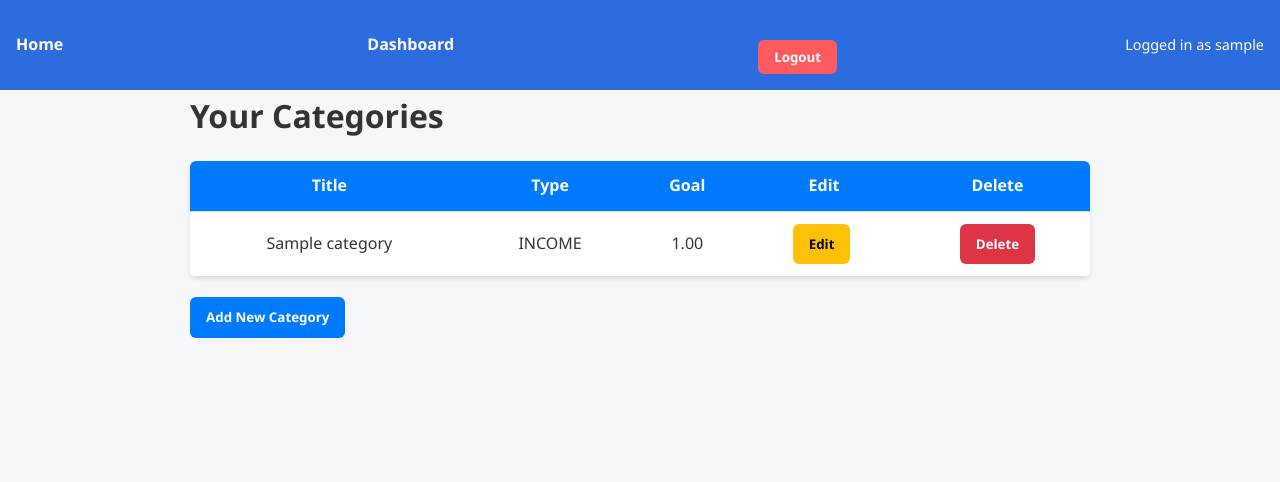
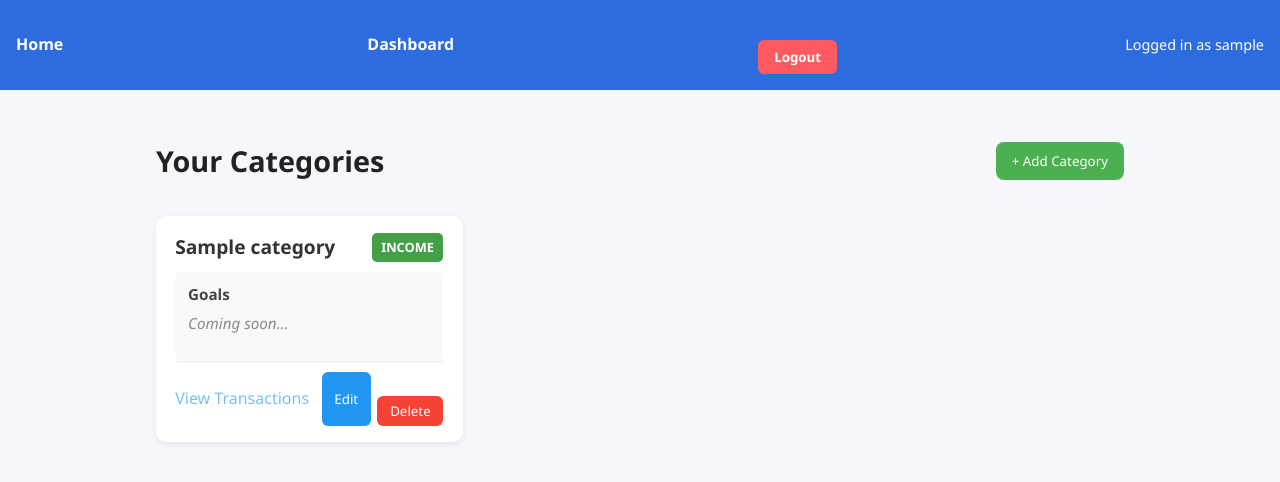
Before and after one commit to familycrest/personal-finance-tracker, a Django app: page /finances/categories/ in a window 1280 px wide. Shown: the top 482 px of the page. Run offline with Django 5.2, Linux system fonts and the light colour scheme; a user stored in the database is signed in; tables that the repository leaves empty hold one stand-in row (values such as "Sample post").

Commit message:
Changes before connecting with goals and transactions

```diff
--- a/apps/finances/forms.py
+++ b/apps/finances/forms.py
@@ -6,7 +6,7 @@ from .models import Category
 class CategoryForm(forms.ModelForm):
     class Meta:
         model = Category
-        fields = ["name", "entry_type", "goal"]
+        fields = ["name", "entry_type"]
         widgets = {
             "name": forms.TextInput(
                 attrs={
@@ -21,14 +21,14 @@ class CategoryForm(forms.ModelForm):
                     "id": "category-type",
                 }
             ),
-            "goal": forms.NumberInput(
-                attrs={
-                    "placeholder": "$---.--",
-                    "class": "form-control",
-                    "id": "category-goal",
-                }
-            ),
         }
+        # "goal": forms.NumberInput(
+        #     attrs={
+        #         "placeholder": "$---.--",
+        #         "class": "form-control",
+        #         "id": "category-goal",
+        #     }
+        # ),
 
 
 # class EditCategoryForm(forms.ModelForm):
--- a/apps/finances/static/finances/css/categories.css
+++ b/apps/finances/static/finances/css/categories.css
@@ -1,4 +1,191 @@
-body {
+.categories-wrapper {
+    max-width: 1000px;
+    margin: 2rem auto;
+    padding: 1rem;
+    font-family: "Inter", sans-serif;
+}
+
+.header-row {
+    display: flex;
+    justify-content: space-between;
+    align-items: center;
+    margin-bottom: 2rem;
+}
+
+.header-row h1 {
+    font-size: 1.8rem;
+    color: #222;
+}
+
+.add-button {
+    padding: 0.6rem 1rem;
+    border: none;
+    border-radius: 8px;
+    background-color: #4caf50;
+    color: white;
+    font-weight: 500;
+    cursor: pointer;
+    transition: background 0.3s ease;
+}
+
+.add-button:hover {
+    background-color: #43a047;
+}
+
+.categories-grid {
+    display: grid;
+    grid-template-columns: repeat(auto-fill, minmax(280px, 1fr));
+    gap: 1.5rem;
+}
+
+.category-card {
+    background: #fff;
+    border-radius: 10px;
+    box-shadow: 0 2px 6px rgba(0, 0, 0, 0.08);
+    padding: 1rem 1.2rem;
+    display: flex;
+    flex-direction: column;
+    justify-content: space-between;
+    transition: box-shadow 0.25s ease, transform 0.2s ease;
+}
+
+.category-card:hover {
+    transform: translateY(-3px);
+    box-shadow: 0 6px 14px rgba(0, 0, 0, 0.12);
+}
+
+.category-header {
+    display: flex;
+    justify-content: space-between;
+    align-items: center;
+    margin-bottom: 0.5rem;
+}
+
+.category-header h2 {
+    font-size: 1.2rem;
+    color: #333;
+    margin: 0;
+}
+
+.category-type {
+    padding: 0.25rem 0.6rem;
+    border-radius: 5px;
+    font-size: 0.8rem;
+    color: white;
+    text-transform: uppercase;
+    font-weight: 600;
+}
+
+.category-type.expense {
+    background-color: #e53935;
+}
+
+.category-type.income {
+    background-color: #43a047;
+}
+
+.goal-text {
+    font-size: 0.95rem;
+    color: #555;
+    margin: 0.2rem 0 1rem 0;
+}
+
+.category-actions {
+    display: flex;
+    justify-content: space-between;
+    align-items: center;
+    border-top: 1px solid #eee;
+    padding-top: 0.6rem;
+}
+
+.view-transactions {
+    text-decoration: none;
+    color: #2196f3;
+    font-weight: 500;
+}
+
+.view-transactions:hover {
+    text-decoration: underline;
+}
+
+.button-group {
+    display: flex;
+    gap: 0.4rem;
+}
+
+.edit-button,
+.delete-button {
+    padding: 0.4rem 0.8rem;
+    border: none;
+    border-radius: 6px;
+    cursor: pointer;
+    font-weight: 500;
+    transition: background 0.2s ease;
+}
+
+.edit-button {
+    background-color: #2196f3;
+    color: #fff;
+}
+
+.edit-button:hover {
+    background-color: #1976d2;
+}
+
+.delete-button {
+    background-color: #f44336;
+    color: #fff;
+}
+
+.delete-button:hover {
+    background-color: #d32f2f;
+}
+
+.no-categories {
+    grid-column: 1 / -1;
+    text-align: center;
+    color: #777;
+    font-style: italic;
+}
+
+.category-goals {
+    margin-top: 0.6rem;
+    background: #f8f9fa;
+    border-radius: 6px;
+    padding: 0.6rem 0.8rem;
+}
+
+.category-goals h4 {
+    font-size: 0.95rem;
+    color: #444;
+    margin-bottom: 0.3rem;
+}
+
+.category-goals ul {
+    list-style-type: none;
+    padding: 0;
+    margin: 0;
+}
+
+.category-goals li {
+    font-size: 0.9rem;
+    color: #555;
+    padding: 0.2rem 0;
+}
+
+.category-goals em {
+    color: #888;
+}
+
+.view-transactions.disabled {
+    opacity: 0.6;
+    pointer-events: none;
+    cursor: not-allowed;
+}
+
+
+
+/* body {
   font-family: Arial, sans-serif;
   background: #f9f9f9;
   margin: 0;
@@ -79,4 +266,4 @@ dialog {
   display: flex;
   justify-content: flex-end;
   gap: 10px;
-}
+} */
--- a/apps/finances/static/finances/js/categories.js
+++ b/apps/finances/static/finances/js/categories.js
@@ -1,34 +1,85 @@
+// document.addEventListener("DOMContentLoaded", () => {
+//     // Category form IDs
+//     const popup = document.getElementById("category-popup");
+//     const id_input = document.getElementById("category-id");
+//     const name_input = document.getElementById("category-name");
+//     const type_input = document.getElementById("category-type");
+//     const goal_input = document.getElementById("category-goal");
+//     const form_title = document.getElementById("form-title");
+
+//     // When user clicks add button, inputs default values to form elements and displays the popup
+//     document.getElementById("new-category-button").addEventListener("click", () => {
+//         id_input.value = "";
+//         name_input.value = "";
+//         type_input.value = "";
+//         goal_input.value = "";
+//         form_title.textContent = "Add Category";
+//         popup.showModal();
+//     });
+
+//     // When user clicks edit button, inputs existing values to form elements and displays the popup
+//     document.querySelectorAll(".edit-button").forEach(button => {
+//         button.addEventListener("click", () => {
+//             const row = button.closest("tr");
+//             id_input.value = row.dataset.id;
+//             name_input.value = row.dataset.name;
+//             type_input.value = row.dataset.entry_type;
+//             goal_input.value = row.dataset.goal;
+//             form_title.textContent = "Edit Category";
+//             popup.showModal();
+//         });
+//     });
+
+//     // When user clicks cancel button, closes the popup without saving
+//     document.getElementById("cancel-button").addEventListener("click", () => popup.close());
+
+//     // When user clicks delete button, prompts for confirmation before proceeding
+//     document.querySelectorAll(".delete-button").forEach(button => {
+//         button.addEventListener("click", event => {
+//             if (!confirm("Are you sure you want to delete this category?")) {
+//                 event.preventDefault();
+//             }
+//         });
+//     });
+
+// });
+
+
 document.addEventListener("DOMContentLoaded", () => {
     const popup = document.getElementById("category-popup");
     const id_input = document.getElementById("category-id");
     const name_input = document.getElementById("category-name");
     const type_input = document.getElementById("category-type");
-    const goal_input = document.getElementById("category-goal");
     const form_title = document.getElementById("form-title");
 
+    // Add Category — open blank form
     document.getElementById("new-category-button").addEventListener("click", () => {
         id_input.value = "";
         name_input.value = "";
         type_input.value = "";
-        goal_input.value = "";
         form_title.textContent = "Add Category";
         popup.showModal();
     });
 
+    // Edit Category — fill form from card data
     document.querySelectorAll(".edit-button").forEach(button => {
         button.addEventListener("click", () => {
-            const row = button.closest("tr");
-            id_input.value = row.dataset.id;
-            name_input.value = row.dataset.name;
-            type_input.value = row.dataset.entry_type;
-            goal_input.value = row.dataset.goal;
+            const card = button.closest(".category-card");
+            if (!card) return;
+
+            id_input.value = card.dataset.id;
+            name_input.value = card.dataset.name;
+            type_input.value = card.dataset.entry_type;
+
             form_title.textContent = "Edit Category";
             popup.showModal();
         });
     });
 
+    // Cancel Button — close popup
     document.getElementById("cancel-button").addEventListener("click", () => popup.close());
 
+    // Delete Confirmation
     document.querySelectorAll(".delete-button").forEach(button => {
         button.addEventListener("click", event => {
             if (!confirm("Are you sure you want to delete this category?")) {
@@ -36,5 +87,4 @@ document.addEventListener("DOMContentLoaded", () => {
             }
         });
     });
-
 });
--- a/apps/finances/templates/finances/categories.html
+++ b/apps/finances/templates/finances/categories.html
@@ -1,67 +1,68 @@
-<!-- templates/categories.html -->
 {% extends 'base.html' %}
-
 {% load static %}
 
 {% block extra_head %}
 <link rel="stylesheet" href="{% static 'finances/css/categories.css' %}">
 {% endblock %}
 
-{% block title %}Categories{% endblock %}
+{% block content %}
+<div class="categories-wrapper">
+    <div class="header-row">
+        <h1>Your Categories</h1>
+        <button id="new-category-button" class="add-button">+ Add Category</button>
+    </div>
 
-{% block content %}
-<!-- container for all categories -->
-<div class="container">
-    <h1>Your Categories</h1>
-
-    <table class="categories-table">
-        <thead>
-            <tr>
-                <th>Title</th>
-                <th>Type</th>
-                <th>Goal</th>
-                <th>Edit</th>
-                <th>Delete</th>
-            </tr>
-        </thead>
-        <tbody>
+    <div class="categories-grid">
         {% for category in categories %}
-                <tr data-id="{{ category.id }}"
+        <div class="category-card"
+             data-id="{{ category.id }}"
              data-name="{{ category.name }}"
              data-entry_type="{{ category.entry_type }}"
-                    data-goal="{{ category.goal }}">
+             data-goal="{{ category.goal }}">  {# 'goal' is placeholder for now #}
 
-                    <td>{{ category.name }}</td>
-                    <td>{{ category.entry_type }}</td>
-                    <td>{{ category.goal }}</td>
-                    <td>
-                        <button class="edit-button">Edit</button>
-                    </td>
-                    <td>
-                        <form method="post" action="{% url 'delete_category' category.id %}" style="display: inline;">
+            <div class="category-info">
+                <div class="category-header">
+                    <h2 class="category-name">{{ category.name }}</h2>
+                    <span class="category-type {{ category.entry_type|lower }}">
+                        {{ category.get_entry_type_display }}
+                    </span>
+                </div>
+
+                <div class="category-goals">
+                    <h4>Goals</h4>
+                    <p class="goal-text"><em>Coming soon...</em></p>
+                </div>
+            </div>
+
+            <div class="category-actions">
+                <a href="#" class="view-transactions disabled">View Transactions</a>
+
+                <div class="button-group">
+                    <button type="button" class="edit-button">Edit</button>
+
+                    <form method="POST" action="{% url 'delete_category' category.id %}" class="delete-form">
                         {% csrf_token %}
-                            <button type=submit class="delete-button">Delete</button>
+                        <button type="submit" class="delete-button">Delete</button>
                     </form>
-                    </td>
-                </tr>
+                </div>
+            </div>
+        </div>
         {% empty %}
-                <tr>
-                    <td colspan="5">No categories yet...</td>
-                </tr>
+        <p class="no-categories">No categories yet. Add one to get started!</p>
         {% endfor %}
-        </tbody>
-    </table>
+    </div>
+</div>
 
-    <!-- Add category button and dialog box popup -->
-    <button class="add-button" id="new-category-button">Add New Category</button>
-
+<!-- Popup Dialog for Add/Edit Category -->
 <dialog id="category-popup">
     <form method="POST" id="category-form">
         {% csrf_token %}
         <input type="hidden" name="id" id="category-id">
+
         <h2 id="form-title">Add Category</h2>
 
         {{ form.as_p }}
+
         <div class="popup-form-buttons">
             <button type="button" class="cancel-button" id="cancel-button">Cancel</button>
             <button type="submit" class="save-button" id="save-button">Save</button>
@@ -69,7 +70,6 @@
     </form>
 </dialog>
 
-</div>
 {% endblock %}
 
 {% block extra_scripts %}
--- a/apps/finances/views.py
+++ b/apps/finances/views.py
@@ -14,9 +14,12 @@ from .forms import CategoryForm
 
 from django.utils import timezone
 
+
 @login_required
 def categories(request):
-    categories = Category.objects.filter(user=request.user)
+    categories = Category.objects.filter(user=request.user).prefetch_related(
+        "categorygoal_set"
+    )
 
     if request.method == "POST":
         category_id = request.POST.get("id")
--- a/templates/base.html
+++ b/templates/base.html
@@ -36,8 +36,9 @@
     <!-- this makes it so only the other pages can use specific css features -->
     <main>
         {% block content %}{% endblock %}
-        {% block extra_scripts %}{% endblock %}
     </main>
+
+    {% block extra_scripts %}{% endblock %}
 
 </body>
 </html>
```
Lines whose indentation alone changed are shown as unchanged.
